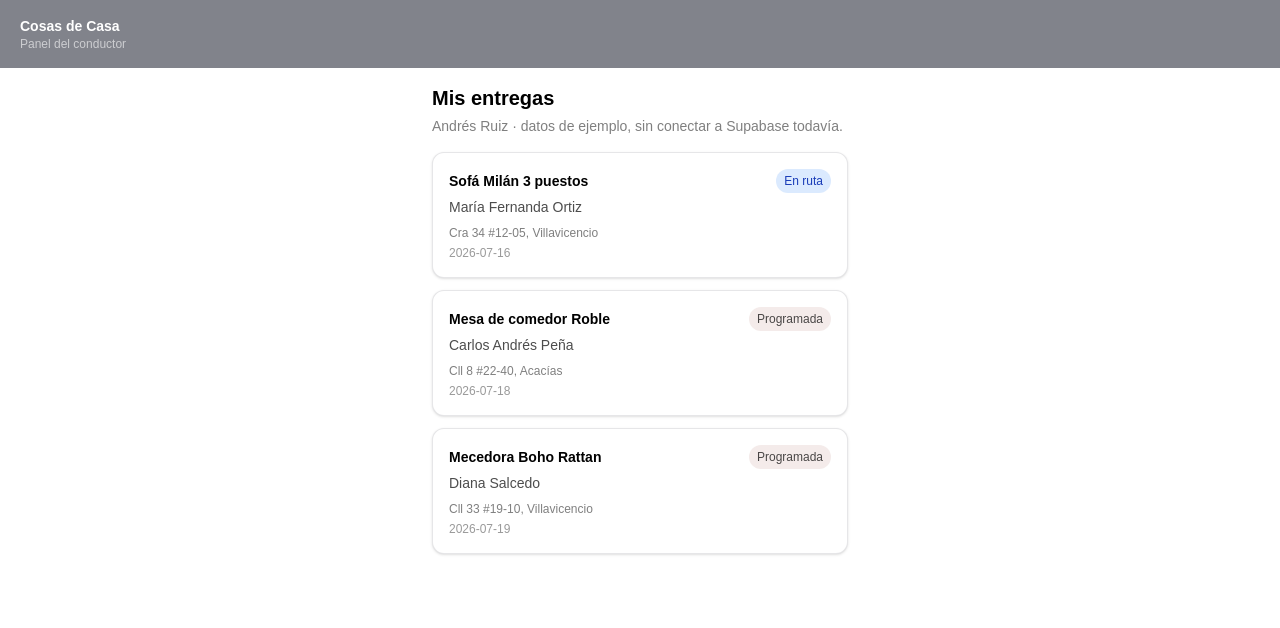
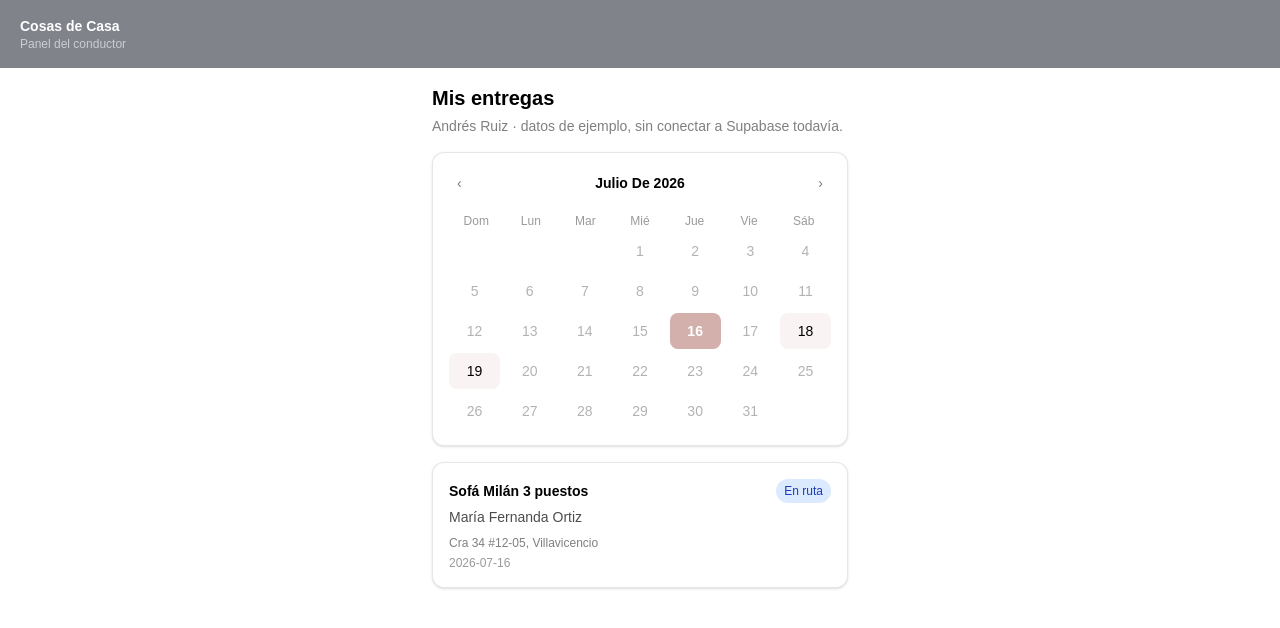
Before and after one commit to juanayalam1506-sudo/Cosas-de-casa, a Next.js app: page /conductor in a window 1280 px wide. Shown: the top 628 px of the page. Built offline with nearby package versions, Linux system fonts and the light colour scheme.

Commit message:
Add month calendar to /conductor showing entrega detail per day
DeliveryCalendar highlights days with an assigned entrega; selecting
one shows its full info below via the existing DeliveryCard. Defaults
to the earliest scheduled day so the driver sees something on load.

```diff
--- a/src/app/conductor/page.tsx
+++ b/src/app/conductor/page.tsx
@@ -1,3 +1,7 @@
+"use client";
+
+import { useState } from "react";
+import DeliveryCalendar from "@/components/DeliveryCalendar";
 import DeliveryCard from "@/components/DeliveryCard";
 import { entregas } from "@/lib/entregas";
 
@@ -6,6 +10,10 @@ const CONDUCTOR_ACTUAL = "Andrés Ruiz";
 
 export default function ConductorPage() {
   const misEntregas = entregas.filter((e) => e.conductor === CONDUCTOR_ACTUAL);
+  const primeraFecha = [...misEntregas].sort((a, b) => a.fecha.localeCompare(b.fecha))[0]?.fecha ?? null;
+  const [fechaSeleccionada, setFechaSeleccionada] = useState<string | null>(primeraFecha);
+
+  const entregasDelDia = misEntregas.filter((e) => e.fecha === fechaSeleccionada);
 
   return (
     <div>
@@ -17,10 +25,20 @@ export default function ConductorPage() {
       {misEntregas.length === 0 ? (
         <p className="pt-6 text-sm text-black/40">No tienes entregas asignadas.</p>
       ) : (
-        <div className="mt-4 space-y-3">
-          {misEntregas.map((e) => (
-            <DeliveryCard key={`${e.cliente}-${e.producto}`} entrega={e} />
-          ))}
+        <div className="mt-4 space-y-4">
+          <DeliveryCalendar
+            entregas={misEntregas}
+            selectedFecha={fechaSeleccionada}
+            onSelectDay={setFechaSeleccionada}
+          />
+
+          <div className="space-y-3">
+            {entregasDelDia.length === 0 ? (
+              <p className="text-sm text-black/40">Selecciona un día con entrega para ver el detalle.</p>
+            ) : (
+              entregasDelDia.map((e) => <DeliveryCard key={`${e.cliente}-${e.producto}`} entrega={e} />)
+            )}
+          </div>
         </div>
       )}
     </div>
--- /dev/null
+++ b/src/components/DeliveryCalendar.tsx
@@ -0,0 +1,107 @@
+"use client";
+
+import { useState } from "react";
+import type { Entrega } from "@/lib/entregas";
+
+const DIAS_SEMANA = ["Dom", "Lun", "Mar", "Mié", "Jue", "Vie", "Sáb"];
+
+function parseFecha(fecha: string) {
+  const [year, month, day] = fecha.split("-").map(Number);
+  return { year, month, day };
+}
+
+export default function DeliveryCalendar({
+  entregas,
+  selectedFecha,
+  onSelectDay,
+}: {
+  entregas: Entrega[];
+  selectedFecha: string | null;
+  onSelectDay: (fecha: string) => void;
+}) {
+  const fechaInicial = entregas[0]?.fecha ?? new Date().toISOString().slice(0, 10);
+  const inicial = parseFecha(fechaInicial);
+  const [vista, setVista] = useState({ year: inicial.year, month: inicial.month });
+
+  const entregasPorDia = new Map<string, Entrega[]>();
+  for (const e of entregas) {
+    const lista = entregasPorDia.get(e.fecha) ?? [];
+    lista.push(e);
+    entregasPorDia.set(e.fecha, lista);
+  }
+
+  const primerDiaMes = new Date(vista.year, vista.month - 1, 1);
+  const diasEnMes = new Date(vista.year, vista.month, 0).getDate();
+  const inicioSemana = primerDiaMes.getDay();
+  const nombreMes = primerDiaMes.toLocaleDateString("es-CO", { month: "long", year: "numeric" });
+
+  const celdas: (number | null)[] = [
+    ...Array(inicioSemana).fill(null),
+    ...Array.from({ length: diasEnMes }, (_, i) => i + 1),
+  ];
+
+  const cambiarMes = (delta: number) => {
+    const fecha = new Date(vista.year, vista.month - 1 + delta, 1);
+    setVista({ year: fecha.getFullYear(), month: fecha.getMonth() + 1 });
+  };
+
+  return (
+    <div className="rounded-xl border border-brand-gray/20 bg-white p-4 shadow-sm">
+      <div className="flex items-center justify-between">
+        <button
+          type="button"
+          onClick={() => cambiarMes(-1)}
+          className="rounded-lg px-2 py-1 text-sm text-black/50 hover:bg-brand-pink/10"
+          aria-label="Mes anterior"
+        >
+          ‹
+        </button>
+        <p className="text-sm font-semibold capitalize text-black">{nombreMes}</p>
+        <button
+          type="button"
+          onClick={() => cambiarMes(1)}
+          className="rounded-lg px-2 py-1 text-sm text-black/50 hover:bg-brand-pink/10"
+          aria-label="Mes siguiente"
+        >
+          ›
+        </button>
+      </div>
+
+      <div className="mt-3 grid grid-cols-7 text-center text-xs text-black/40">
+        {DIAS_SEMANA.map((d) => (
+          <div key={d} className="py-1">
+            {d}
+          </div>
+        ))}
+      </div>
+
+      <div className="grid grid-cols-7 gap-1">
+        {celdas.map((dia, i) => {
+          if (dia === null) return <div key={`vacio-${i}`} />;
+
+          const fecha = `${vista.year}-${String(vista.month).padStart(2, "0")}-${String(dia).padStart(2, "0")}`;
+          const tieneEntrega = entregasPorDia.has(fecha);
+          const seleccionado = fecha === selectedFecha;
+
+          return (
+            <button
+              key={fecha}
+              type="button"
+              onClick={() => onSelectDay(fecha)}
+              disabled={!tieneEntrega}
+              className={`rounded-lg py-2 text-sm ${
+                seleccionado
+                  ? "bg-brand-pink font-semibold text-white"
+                  : tieneEntrega
+                    ? "bg-brand-pink/15 font-medium text-black hover:bg-brand-pink/25"
+                    : "text-black/30"
+              }`}
+            >
+              {dia}
+            </button>
+          );
+        })}
+      </div>
+    </div>
+  );
+}
```
